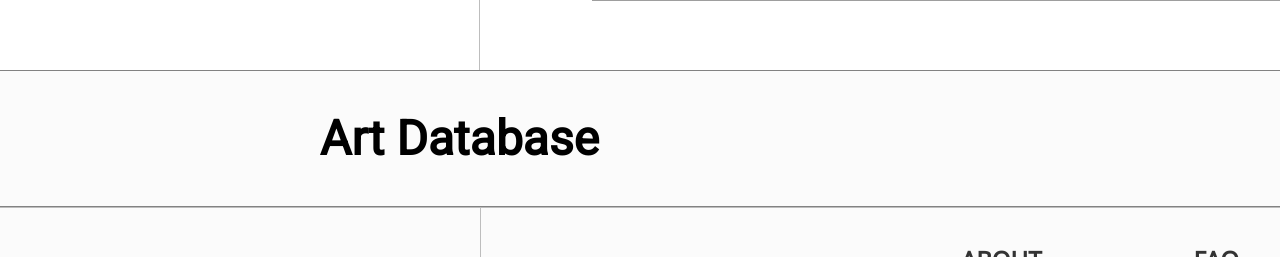
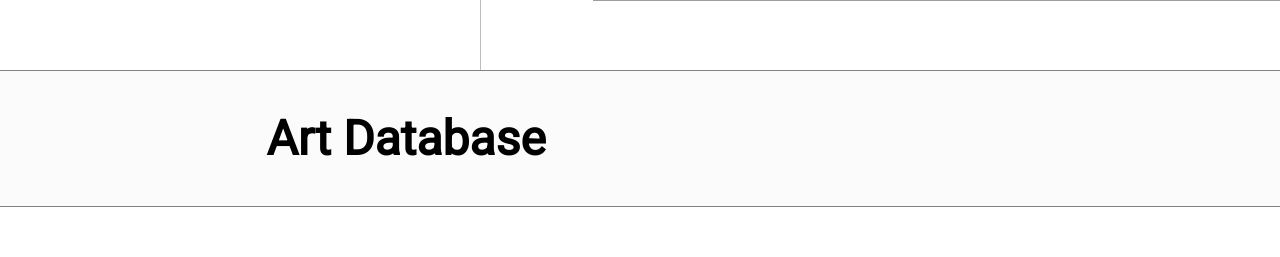
Before and after one commit to codrae/Qart, a React (Create React App) app: page / in a window 1280 px wide. Shown: the part 776-1033 px from the top of the page. Built offline with nearby package versions, Linux system fonts and the light colour scheme; grey boxes are pictures that could not be loaded.

Commit message:
EDIT : Add line in Section Header

```diff
--- a/src/pages/Home/ArtDB/ArtDB.css
+++ b/src/pages/Home/ArtDB/ArtDB.css
@@ -0,0 +1,3 @@
+.artbase {
+  height: 3926px;
+}
--- a/src/pages/Home/ArtDB/ArtDB.js
+++ b/src/pages/Home/ArtDB/ArtDB.js
@@ -3,8 +3,9 @@ import SectionHeader from "../SectionHeader";
 import "./ArtDB.css";
 const ArtDB = () => {
   return (
-    <section>
-      <SectionHeader title="Art Database" />
+    <section className="artbase">
+      <SectionHeader title="Art Database" line="right-line" />
+      <div className="artbase-01"></div>
     </section>
   );
 };
--- a/src/pages/Home/Banner/Banner.css
+++ b/src/pages/Home/Banner/Banner.css
@@ -11,7 +11,7 @@
   border-right: 1px solid #bdbdbd;
 }
 .banner__art_slide {
-  width: 75%;
+  width: 74%;
 }
 
 .banner__info__title {
--- a/src/pages/Home/Main.js
+++ b/src/pages/Home/Main.js
@@ -3,10 +3,9 @@ import Header from "../Header/Header";
 import Footer from "../Footer/Footer";
 import Banner from "./Banner/Banner";
 import ArtDB from "./ArtDB/ArtDB";
-
 const Main = () => {
   return (
-    <div>
+    <div className="main">
       <Header />
       <Banner />
       <ArtDB />
--- a/src/pages/Home/SectionHeader.css
+++ b/src/pages/Home/SectionHeader.css
@@ -5,17 +5,28 @@
 
   border-top: 1px solid #828282;
   border-bottom: 1px solid #828282;
-
-  display: flex;
-  align-items: center;
 }
-.section-header > h2 {
-  padding-left: 16.66%;
+.section-header h2 {
+  padding-left: 16.66rem; /* main 기준 */
   font-family: "Roboto";
   font-style: normal;
   font-weight: 600;
   font-size: 48px;
   color: #000000;
+}
+.left-line {
+  height: 100%;
+  width: 25%;
+  border-right: 1px solid #bdbdbd;
+  display: flex;
+  align-items: center;
+}
+.right-line {
+  height: 100%;
+  width: 75%;
+  border-right: 1px solid #bdbdbd;
+  display: flex;
+  align-items: center;
 }
 @media (max-width: 380px) {
   .section-header {
@@ -24,8 +35,18 @@
     border-top: 0.5px solid #828282;
     border-bottom: 0.5px solid #828282;
   }
-  .section-header > h2 {
+  .section-header h2 {
     padding-left: 13.33%;
     font-size: 20px;
   }
+  .left-line {
+    height: 100%;
+    width: 100%;
+    border-right: none;
+  }
+  .right-line {
+    height: 100%;
+    width: 100%;
+    border-right: none;
+  }
 }
--- a/src/pages/Home/SectionHeader.js
+++ b/src/pages/Home/SectionHeader.js
@@ -4,7 +4,9 @@ import "./SectionHeader.css";
 const SectionHeader = (props) => {
   return (
     <header className="section-header">
-      <h2>{props.title}</h2>
+      <div className={props.line}>
+        <h2>{props.title}</h2>
+      </div>
     </header>
   );
 };
```
Also changed, not shown: src/assets/main_bg.png (added).
